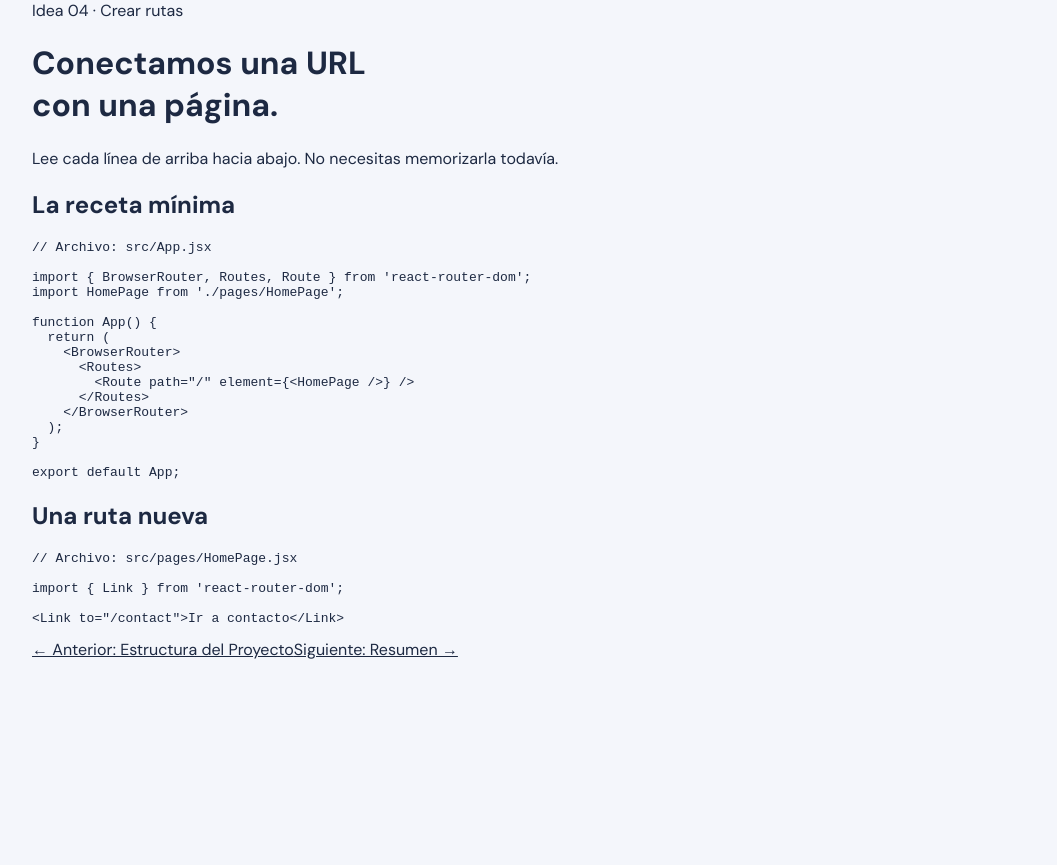
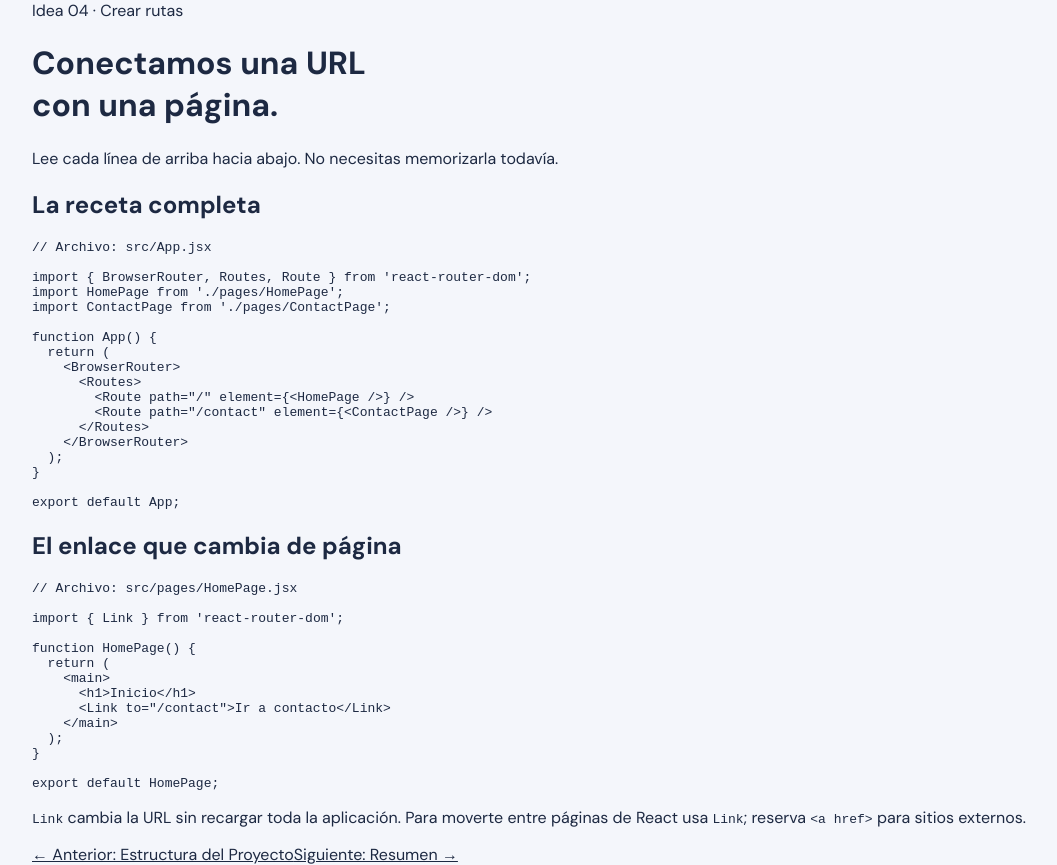
Before and after one commit to alexismansilla/react-learning, a React (Vite) app: page /implementacion in a window 1280 px wide. Shown: the whole page, without its empty margins (108-1165 px from the left). Before the commit the page ends 800 px from the top, so only its background shows below. Built offline with nearby package versions, Linux system fonts and the light colour scheme; the HTML template or start-up script is replaced by a standard one.

Commit message:
feat: expand React Router lessons

```diff
--- /dev/null
+++ b/src/pages/ContactPage.jsx
@@ -0,0 +1,15 @@
+import { Link } from 'react-router-dom';
+
+const ContactPage = () => (
+  <div className="page">
+    <span className="lesson-label">Ejemplo de ruta</span>
+    <h1>Esta es la página<br />de contacto.</h1>
+    <p>La URL <code>/contact</code> coincide con una <code>Route</code> y muestra este componente.</p>
+    <div className="navigation">
+      <Link to="/implementacion">← Volver a la lección</Link>
+      <Link to="/">Ir al inicio</Link>
+    </div>
+  </div>
+);
+
+export default ContactPage;
--- a/src/pages/DesafiosPage.jsx
+++ b/src/pages/DesafiosPage.jsx
@@ -5,12 +5,13 @@ import CodeBlock from '../components/CodeBlock.jsx';
 const DesafiosPage = () => {
   return (
     <div className="page">
-      <span className="lesson-label">Ahora tú</span>
+      <span className="lesson-label">Reto final</span>
       <h1>Reto: crea una<br />segunda página.</h1>
-      <p>Solo necesitamos una página, una ruta y un enlace.</p>
-      <div className="term-grid"><span><b>1. Crea</b> ContactPage.jsx</span><span><b>2. Agrega</b> una Route</span><span><b>3. Escribe</b> un Link</span><span><b>4. Prueba</b> el clic</span></div>
+      <p>Solo necesitamos una página, una ruta y un enlace. Repite la receta sin copiar a ciegas.</p>
+      <div className="term-grid"><span><b>1. Crea</b> ContactPage.jsx</span><span><b>2. Agrega</b> una Route</span><span><b>3. Escribe</b> un Link</span><span><b>4. Prueba</b> el clic y escribe una URL inventada</span></div>
       <h2>Pista</h2>
       <CodeBlock file="src/App.jsx">{`<Route path="/contact" element={<ContactPage />} />`}</CodeBlock>
+      <p>Para completar el reto, prueba el enlace, escribe <code>/contact</code> directamente en la URL y visita una dirección inventada. Debes poder volver al inicio desde la página 404.</p>
 
       <div className="navigation">
         <Link to="/resumen">← Anterior: Resumen</Link>
--- a/src/pages/FundamentosPage.jsx
+++ b/src/pages/FundamentosPage.jsx
@@ -9,13 +9,13 @@ const FundamentosPage = () => {
     <div className="page page--fundamentos">
       <span className="lesson-label">Idea 01 · Navegar</span>
       <h1>Una URL puede<br />mostrar una página.</h1>
-      <p>React Router mira la dirección del navegador y decide qué componente mostrar.</p>
+      <p>React Router interpreta la URL, muestra el componente correspondiente y conserva el historial del navegador para avanzar y retroceder sin recargar toda la aplicación.</p>
       <LearningGuide {...findResource('/fundamentos')} />
       <ConceptMap title="¿Qué ocurre al hacer clic?" steps={['El estudiante hace clic', 'La URL cambia', 'React muestra una página']} />
       <h2>Cuatro palabras que usaremos</h2>
       <div className="term-grid">
-        <span><b>URL</b> la dirección</span><span><b>Ruta</b> una regla</span>
-        <span><b>Página</b> un componente</span><span><b>Link</b> un enlace</span>
+        <span><b>URL</b> la dirección y el estado navegable</span><span><b>Ruta</b> una regla de coincidencia</span>
+        <span><b>Página</b> un componente de pantalla</span><span><b>Link</b> cambia de ruta sin recargar</span>
       </div>
 
       <div className="navigation">
--- a/src/pages/ImplementacionPage.jsx
+++ b/src/pages/ImplementacionPage.jsx
@@ -10,15 +10,17 @@ const ImplementacionPage = () => {
 
       <p>Lee cada línea de arriba hacia abajo. No necesitas memorizarla todavía.</p>
 
-      <h2>La receta mínima</h2>
+      <h2>La receta completa</h2>
       <CodeBlock file="src/App.jsx">{`import { BrowserRouter, Routes, Route } from 'react-router-dom';
 import HomePage from './pages/HomePage';
+import ContactPage from './pages/ContactPage';
 
 function App() {
   return (
     <BrowserRouter>
       <Routes>
         <Route path="/" element={<HomePage />} />
+        <Route path="/contact" element={<ContactPage />} />
       </Routes>
     </BrowserRouter>
   );
@@ -26,10 +28,20 @@ function App() {
 
 export default App;`}</CodeBlock>
 
-      <h2>Una ruta nueva</h2>
+      <h2>El enlace que cambia de página</h2>
       <CodeBlock file="src/pages/HomePage.jsx">{`import { Link } from 'react-router-dom';
 
-<Link to="/contact">Ir a contacto</Link>`}</CodeBlock>
+function HomePage() {
+  return (
+    <main>
+      <h1>Inicio</h1>
+      <Link to="/contact">Ir a contacto</Link>
+    </main>
+  );
+}
+
+export default HomePage;`}</CodeBlock>
+      <p><code>Link</code> cambia la URL sin recargar toda la aplicación. Para moverte entre páginas de React usa <code>Link</code>; reserva <code>&lt;a href&gt;</code> para sitios externos.</p>
 
       <div className="navigation">
         <Link to="/estructura">← Anterior: Estructura del Proyecto</Link>
--- a/src/pages/InstalacionPage.jsx
+++ b/src/pages/InstalacionPage.jsx
@@ -12,6 +12,7 @@ const InstalacionPage = () => {
       <div className="tip"><b>¿Terminal?</b> Es la ventana donde escribimos instrucciones para el computador.</div>
       <h2>Después importa lo que usarás</h2>
       <CodeBlock file="src/App.jsx">{`import { BrowserRouter, Routes, Route } from 'react-router-dom';`}</CodeBlock>
+      <p><code>BrowserRouter</code> debe envolver la aplicación una sola vez. Desde ahí, <code>Routes</code> elige la coincidencia más específica y <code>Route</code> define qué pantalla se renderiza.</p>
 
       <div className="navigation">
         <Link to="/mapa-router">← Anterior: Mapa mental</Link>
--- a/src/pages/ResumenPage.jsx
+++ b/src/pages/ResumenPage.jsx
@@ -11,6 +11,7 @@ const ResumenPage = () => {
       <p>Si entiendes estas cuatro piezas, ya puedes crear tu primer sitio con páginas.</p>
       <div className="term-grid term-grid--large"><span><b>BrowserRouter</b> activa las rutas</span><span><b>Routes</b> reúne las reglas</span><span><b>Route</b> une URL y página</span><span><b>Link</b> permite viajar</span></div>
       <CodeBlock file="src/App.jsx">{`<Route path="/contact" element={<ContactPage />} />`}</CodeBlock>
+      <p>Una ruta final con <code>path="*"</code> muestra una página 404 cuando la dirección no existe.</p>
 
       <div className="navigation">
         <Link to="/implementacion">← Anterior: Implementación</Link>
```
Also changed, not shown: src/pages/NotFoundPage.jsx (added, +14 -0 lines).
